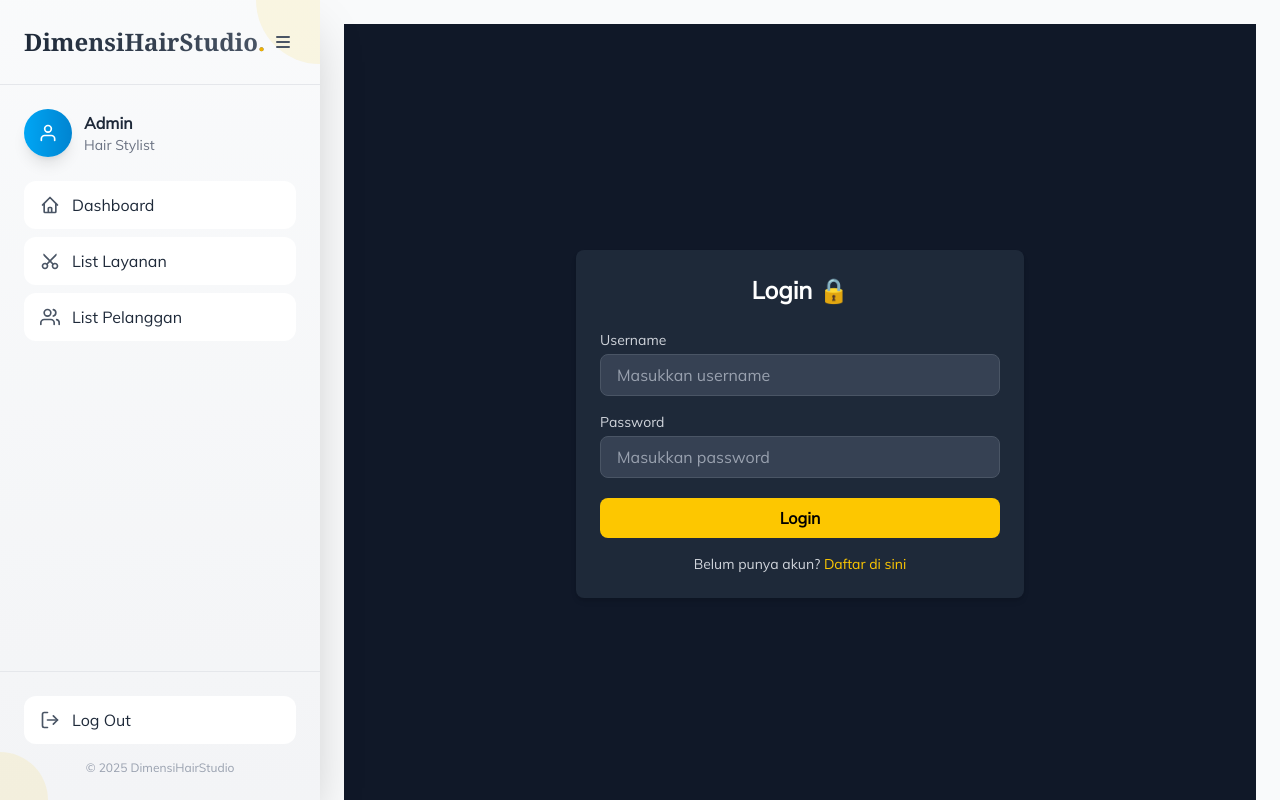
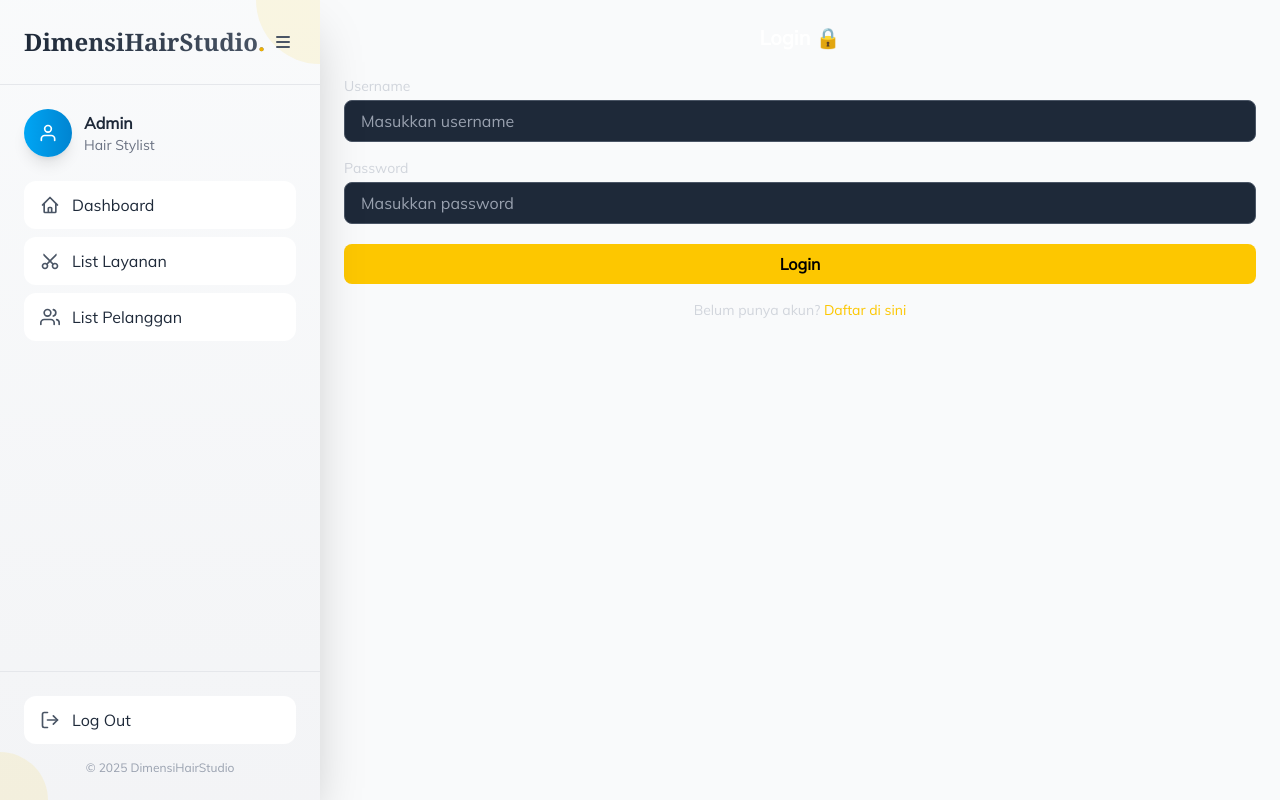
Before and after one commit to andikasyhd/DimensiHairStudio, a React (Vite) app: page /login in a window 1280 px wide. Built offline with nearby package versions, Linux system fonts and the light colour scheme.

Commit message:
perubahan

```diff
--- a/src/pages/auth/Admin/Login.jsx
+++ b/src/pages/auth/Admin/Login.jsx
@@ -18,6 +18,7 @@ export default function Login() {
       const user = await adminAPI.login(dataForm);
       localStorage.setItem("admin", JSON.stringify(user));
 
+      // Arahkan sesuai role
       if (user.role === "admin") {
         navigate("/dashboard");
       } else if (user.role === "guest") {
@@ -31,9 +32,8 @@ export default function Login() {
   };
 
   return (
-    <div className="min-h-screen flex items-center justify-center bg-gray-900 px-4">
-      <div className="w-full max-w-md bg-gray-800 p-6 rounded-lg shadow-md">
-        <h2 className="text-2xl font-semibold text-white text-center mb-6">
+    <div className="w-full">
+      <h2 className="text-xl font-semibold text-white text-center mb-6">
         Login <span className="inline-block">🔒</span>
       </h2>
 
@@ -49,7 +49,7 @@ export default function Login() {
             name="username"
             onChange={handleChange}
             placeholder="Masukkan username"
-              className="w-full px-4 py-2 rounded-lg bg-gray-700 text-white placeholder-gray-400 border border-gray-600 focus:outline-none focus:ring-2 focus:ring-yellow-400"
+            className="w-full px-4 py-2 rounded-lg bg-gray-800 text-white placeholder-gray-400 border border-gray-600 focus:outline-none focus:ring-2 focus:ring-yellow-400"
             required
           />
         </div>
@@ -61,7 +61,7 @@ export default function Login() {
             name="password"
             onChange={handleChange}
             placeholder="Masukkan password"
-              className="w-full px-4 py-2 rounded-lg bg-gray-700 text-white placeholder-gray-400 border border-gray-600 focus:outline-none focus:ring-2 focus:ring-yellow-400"
+            className="w-full px-4 py-2 rounded-lg bg-gray-800 text-white placeholder-gray-400 border border-gray-600 focus:outline-none focus:ring-2 focus:ring-yellow-400"
             required
           />
         </div>
@@ -81,6 +81,5 @@ export default function Login() {
         </p>
       </form>
     </div>
-    </div>
   );
 }
--- a/src/pages/auth/Admin/Register.jsx
+++ b/src/pages/auth/Admin/Register.jsx
@@ -19,6 +19,7 @@ export default function Register() {
       await adminAPI.register({
         username: formData.username,
         password: formData.password,
+        // Tidak perlu kirim role karena default 'guest' di Supabase
       });
       navigate("/");
     } catch (err) {
@@ -27,9 +28,8 @@ export default function Register() {
   };
 
   return (
-    <div className="min-h-screen flex items-center justify-center bg-gray-900 px-4">
-      <div className="w-full max-w-md bg-gray-800 p-6 rounded-lg shadow-md text-white">
-        <h2 className="text-2xl font-semibold mb-6 text-center">
+    <div className="text-white">
+      <h2 className="text-2xl font-semibold text-white mb-6 text-center">
         Create Your Account ✨
       </h2>
 
@@ -37,7 +37,7 @@ export default function Register() {
 
       <form onSubmit={handleSubmit}>
         <div className="mb-5">
-            <label htmlFor="username" className="block text-sm font-medium mb-1">
+          <label htmlFor="username" className="block text-sm font-medium text-white mb-1">
             Username
           </label>
           <input
@@ -52,7 +52,7 @@ export default function Register() {
         </div>
 
         <div className="mb-5">
-            <label htmlFor="password" className="block text-sm font-medium mb-1">
+          <label htmlFor="password" className="block text-sm font-medium text-white mb-1">
             Password
           </label>
           <input
@@ -67,7 +67,7 @@ export default function Register() {
         </div>
 
         <div className="mb-6">
-            <label htmlFor="confirm" className="block text-sm font-medium mb-1">
+          <label htmlFor="confirm" className="block text-sm font-medium text-white mb-1">
             Confirm Password
           </label>
           <input
@@ -96,6 +96,5 @@ export default function Register() {
         </p>
       </form>
     </div>
-    </div>
   );
 }
```
Lines whose indentation alone changed are shown as unchanged.
